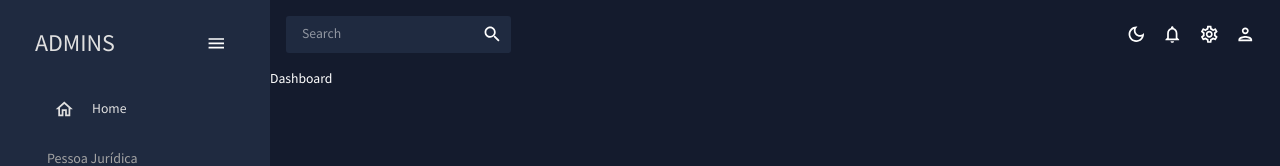
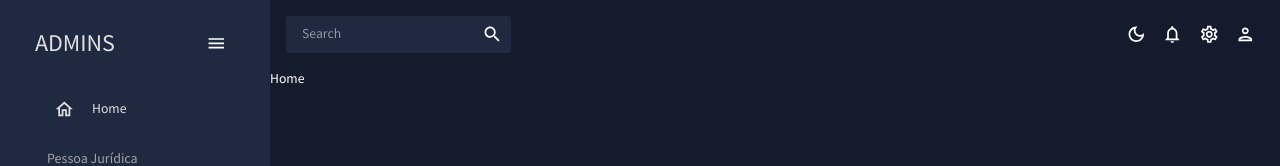
Before and after one commit to Akaori/customer-prospecting-app, a React (Create React App) app in the folder frontend/: page / in a window 1280 px wide. Shown: the top 166 px of the page. Built offline with nearby package versions, Linux system fonts and the light colour scheme.

Commit message:
change content

```diff
--- a/frontend/src/scenes/home/index.js
+++ b/frontend/src/scenes/home/index.js
@@ -1,5 +1,5 @@
-const Dashboard = () => {
-  return <div>Dashboard</div>;
+const Home = () => {
+  return <div>Home</div>;
 };
 
-export default Dashboard;
+export default Home;
```
